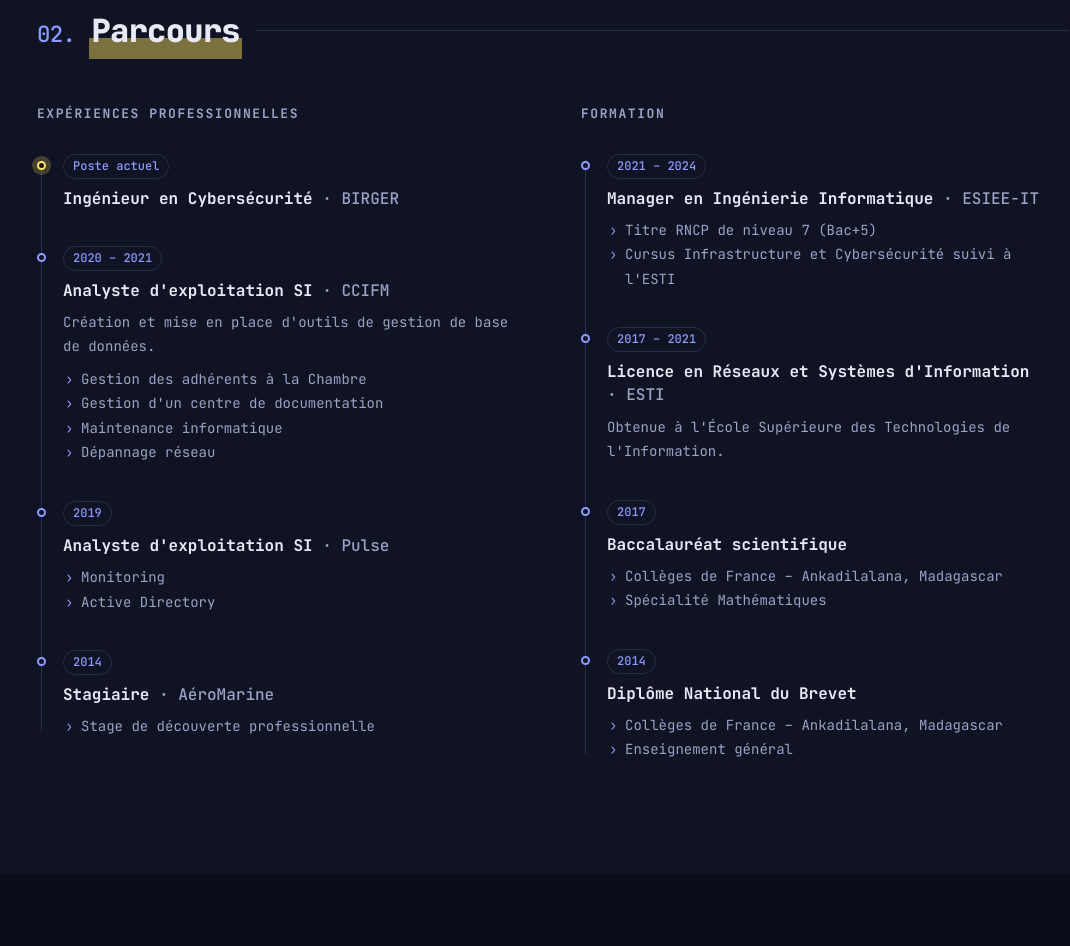
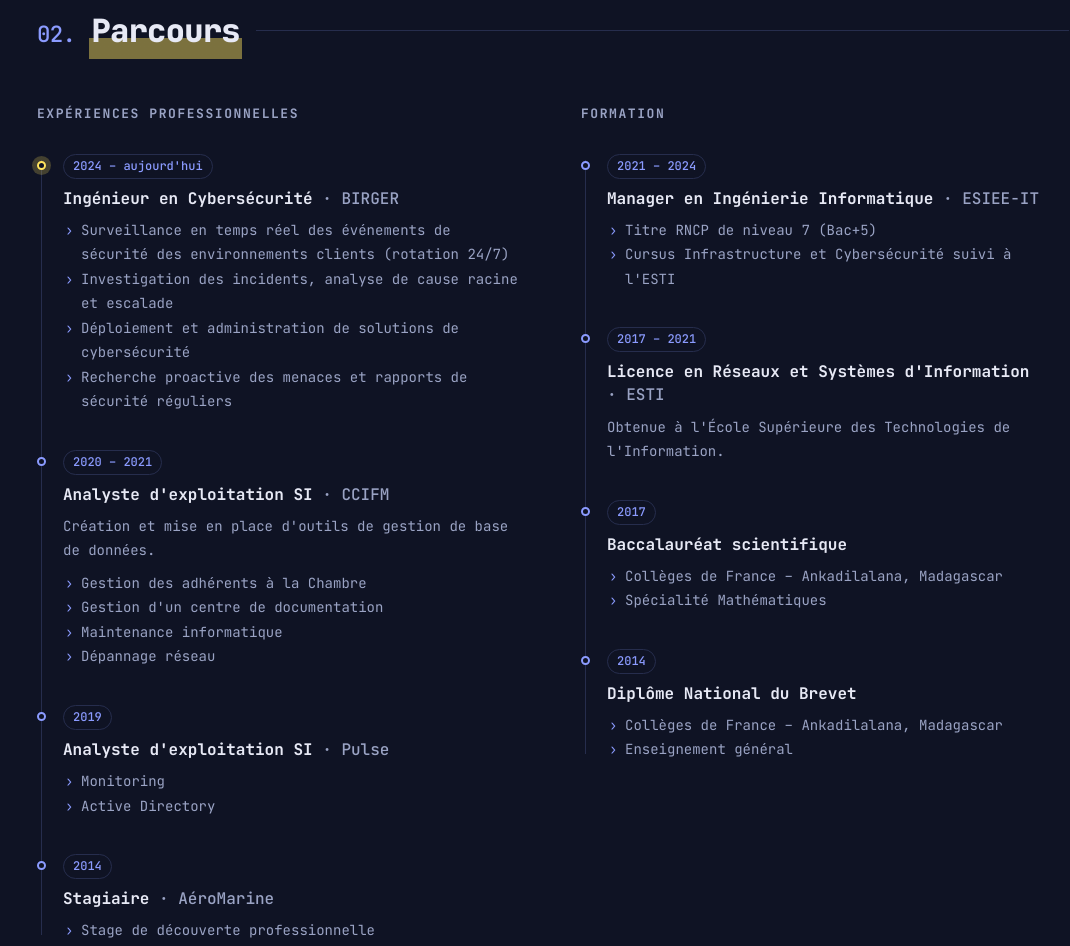
Before and after one commit to TonyRak/tonyrak.github.io, a plain HTML site: page index.html in a window 1280 px wide. Shown: the part 1554-2500 px from the top of the page, without its empty margins (87-1157 px from the left). Drawn offline with Linux system fonts and the light colour scheme.

Commit message:
Ajout des missions chez BIRGER (site et CV)
Co-Authored-By: Claude Opus 5.5 <noreply@anthropic.com>

```diff
--- a/index.html
+++ b/index.html
@@ -127,8 +127,14 @@
                     <h3 class="col-title">Expériences professionnelles</h3>
                     <ol class="timeline">
                         <li class="reveal is-current">
-                            <span class="date">Poste actuel</span>
+                            <span class="date">2024 – aujourd'hui</span>
                             <h4>Ingénieur en Cybersécurité <span class="org">· BIRGER</span></h4>
+                            <ul>
+                                <li>Surveillance en temps réel des événements de sécurité des environnements clients (rotation 24/7)</li>
+                                <li>Investigation des incidents, analyse de cause racine et escalade</li>
+                                <li>Déploiement et administration de solutions de cybersécurité</li>
+                                <li>Recherche proactive des menaces et rapports de sécurité réguliers</li>
+                            </ul>
                         </li>
                         <li class="reveal">
                             <span class="date">2020 – 2021</span>
```
Also changed, not shown: 2 other files.
